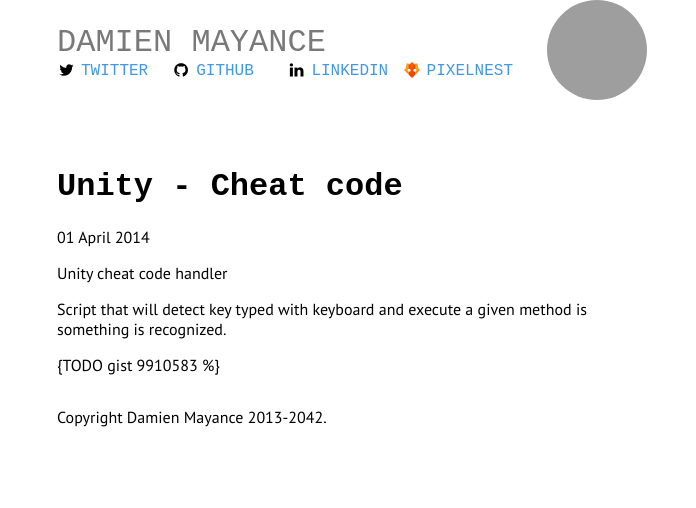
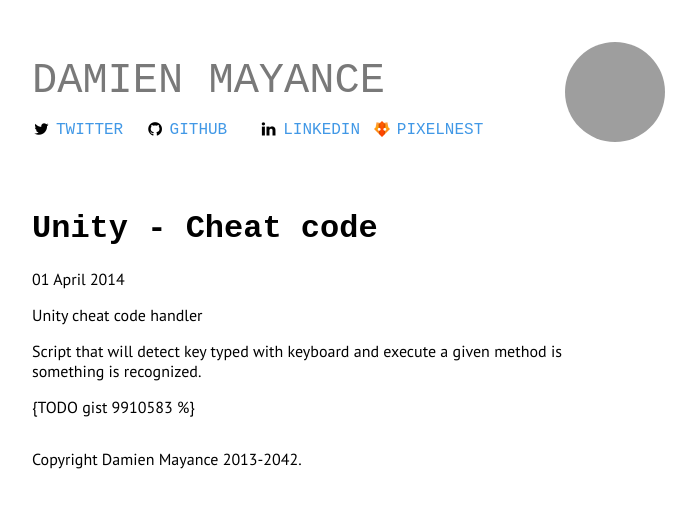
Before and after one commit to valryon/valryon.github.io, a Jekyll site: the page built from _code/2014-04-01-unity-cheatcode.md, in a window 1280 px wide. Shown: the top 508 px of the page, without its empty margins (283-979 px from the left). Built offline with Jekyll 4.4.1, drawn with Linux system fonts in a browser that asks for light colours; some web fonts are replaced; grey boxes are pictures that could not be loaded.

Commit message:
style header with bootstrap

```diff
--- a/_includes/header.html
+++ b/_includes/header.html
@@ -1,26 +1,30 @@
 <header class="page-header">
-    <div class="banner__column__left">
+  <div class="row center-block">
+    <div class="col-sm-9">
+      <div class="row">
         <a class="banner__a" href="{{site.url}}/">
           <h1 class="banner__name">Damien Mayance</h1>
         </a>
-
+      </div>
+      <div class="row">
         <ul class="banner__links">
-        <li class="banner__links__link twitter">
+          <li class="col-ld-2 banner__links__link twitter">
             <a href="http://twitter.com/Valryon">Twitter</a>
           </li>
-        <li class="banner__links__link github">
+          <li class="col-ld-2 banner__links__link github">
             <a href="http://github.com/Valryon">Github</a>
           </li>
-        <li class="banner__links__link linkedin">
+          <li class="col-ld-2 banner__links__link linkedin">
             <a href="https://fr.linkedin.com/in/damienmayance">LinkedIn</a>
           </li>
-        <li class="banner__links__link pixelnest">
+          <li class="col-ld-2 banner__links__link pixelnest">
             <a href="http://pixelnest.io">Pixelnest</a>
           </li>
         </ul>
       </div>
+    </div>
 
-    <div class="banner__column__right">
+    <div class="col-sm-1">
       <div class="banner__avatar">
         <img
           src="http://www.gravatar.com/avatar/545f7c7f0ed11d6ef21722a7e6c47acf?s=300"
@@ -28,4 +32,5 @@
           alt="Damien Mayance" />
       </div>
     </div>
+  </div>
 </header>
--- a/static/css/site.css
+++ b/static/css/site.css
@@ -30,8 +30,23 @@ a:hover {
  **************************************************************/
 
 .page {
-  width:600px;
-  margin:0 auto;
+}
+
+/* Override Bootstrap container fixed size */
+@media (min-width: 768px) {
+  .container {
+    width: 650px;
+  }
+}
+@media (min-width: 992px) {
+  .container {
+    width: 650px;
+  }
+}
+@media (min-width: 1200px) {
+  .container {
+    width: 650px;
+  }
 }
 
 /**************************************************************
@@ -39,32 +54,19 @@ a:hover {
  **************************************************************/
 
 .page-header {
-  display: table;
   width: 100%;
-  margin: auto auto 42px auto;
+  margin: 42px auto 42px auto;
 }
 
-.banner__column__left {
-  display: table-cell;
-  vertical-align: middle;
+.banner__a {
+ color: #797979;
 }
 
-.banner__column__right {
-  display: table-cell;
-  width: 120px;
-  vertical-align: middle;
-  text-align: center;
-}
-
- .banner__a {
-   color: #797979;
- }
-
  .banner__name {
-   font-size: 5 0px;
+   font-size: 42px;
    font-weight: 100;
    text-transform: uppercase;
-   margin: 0 0 0 0;
+   margin: 15px auto 15px;
  }
 
  .banner__avatar img {
@@ -80,7 +82,6 @@ a:hover {
 
  .banner__links__link {
    display: inline-block;
-   width:22%;
    text-transform: uppercase;
  }
 
@@ -88,6 +89,7 @@ a:hover {
  {
   display: inline-block;
   height: 20px;
+  width: 80px;
   padding-top: 1px;
   padding-left: 24px;
   background-repeat: no-repeat;
@@ -110,3 +112,11 @@ a:hover {
 .pixelnest a {
  background-image: url(../images/icon-pixelnest@2x.png);
 }
+
+/**************************************************************
+ * Titles
+ **************************************************************/
+
+.home__block__header {
+  border-bottom: 1px dotted #000;
+}
```
Lines whose indentation alone changed are shown as unchanged.
